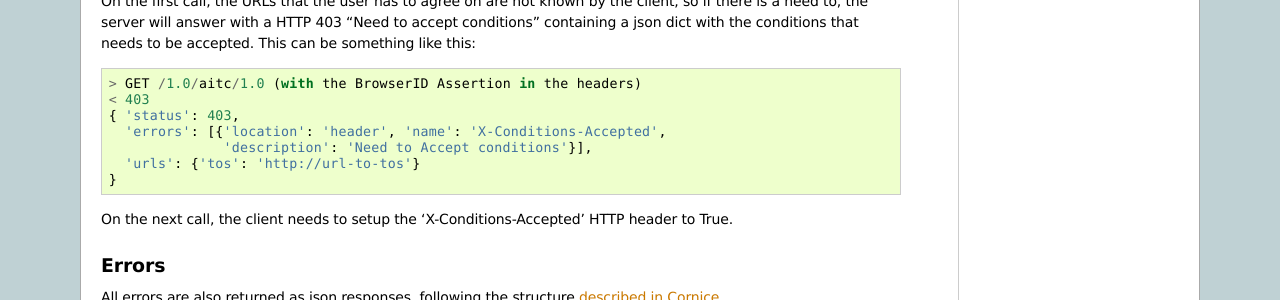
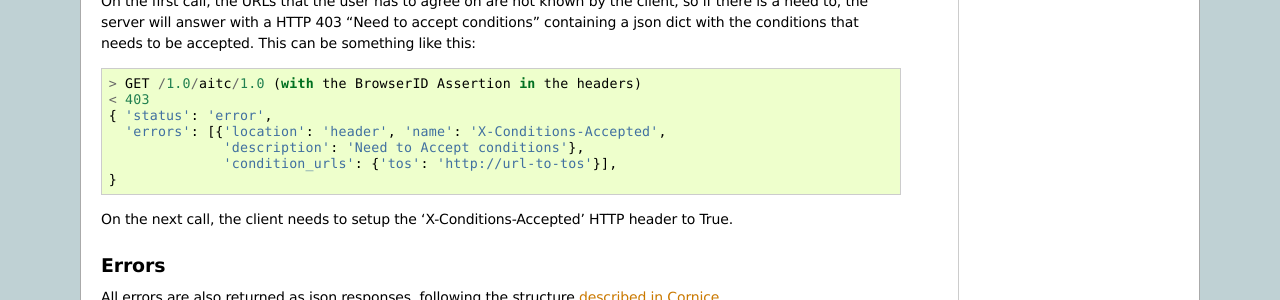
Before and after one commit to mozilla-services/docs, a Sphinx documentation site: the page built from source/token/apis.rst, in a window 1280 px wide. Shown: the part 949-1249 px from the top of the page. Built offline with Sphinx 7.4.7, drawn with Linux system fonts in a browser that asks for light colours; the version number could not be read and is left out.

Commit message:
update the documentation to match the latest API change on the tokenserver

```diff
--- a/source/token/apis.rst
+++ b/source/token/apis.rst
@@ -62,10 +62,10 @@ be accepted. This can be something like this::
 
     > GET /1.0/aitc/1.0 (with the BrowserID Assertion in the headers)
     < 403
-    { 'status': 403,
+    { 'status': 'error',
       'errors': [{'location': 'header', 'name': 'X-Conditions-Accepted',
-                  'description': 'Need to Accept conditions'}],
-      'urls': {'tos': 'http://url-to-tos'}
+                  'description': 'Need to Accept conditions'},
+                  'condition_urls': {'tos': 'http://url-to-tos'}],
     }
 
 On the next call, the client needs to setup the 'X-Conditions-Accepted' HTTP
```
